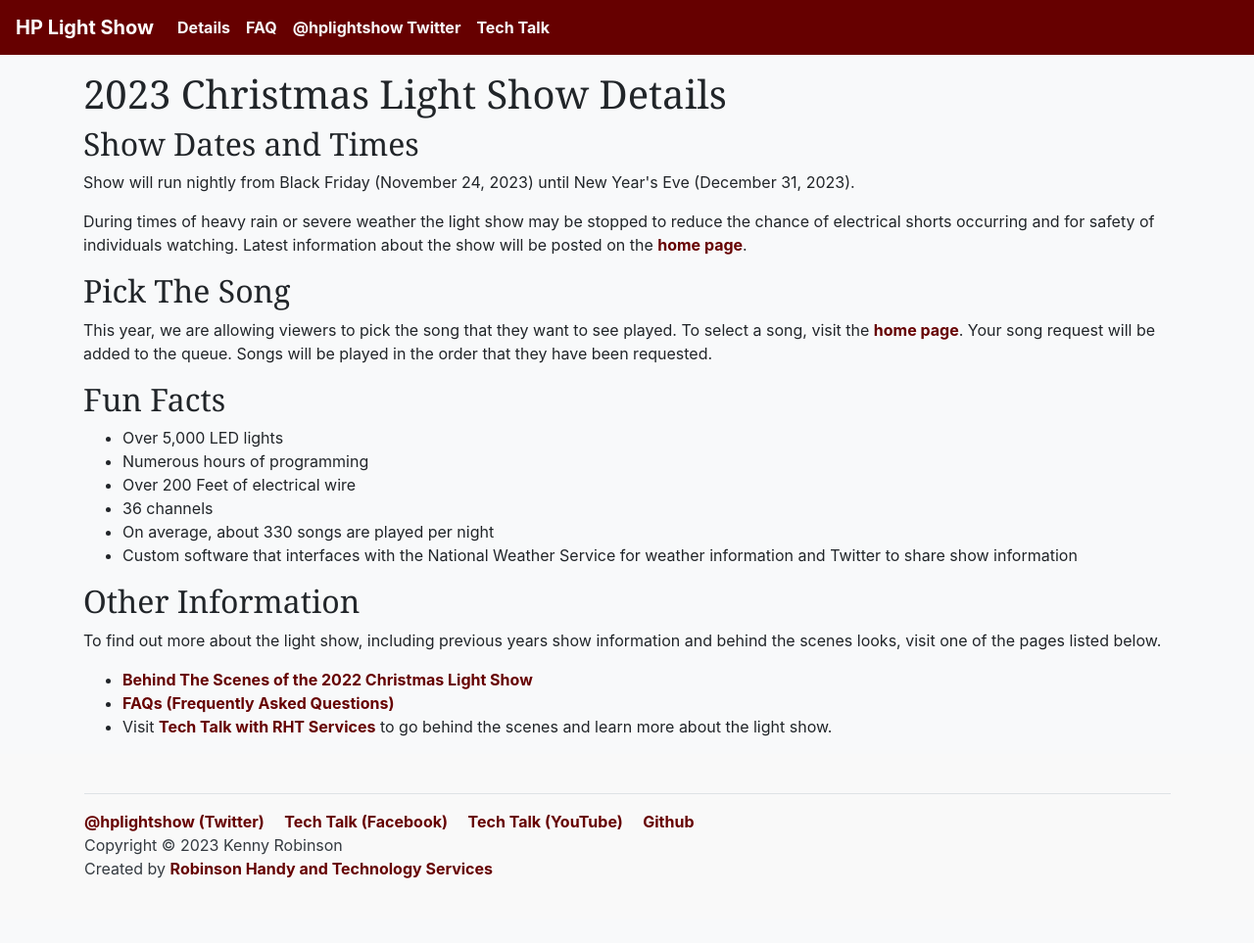
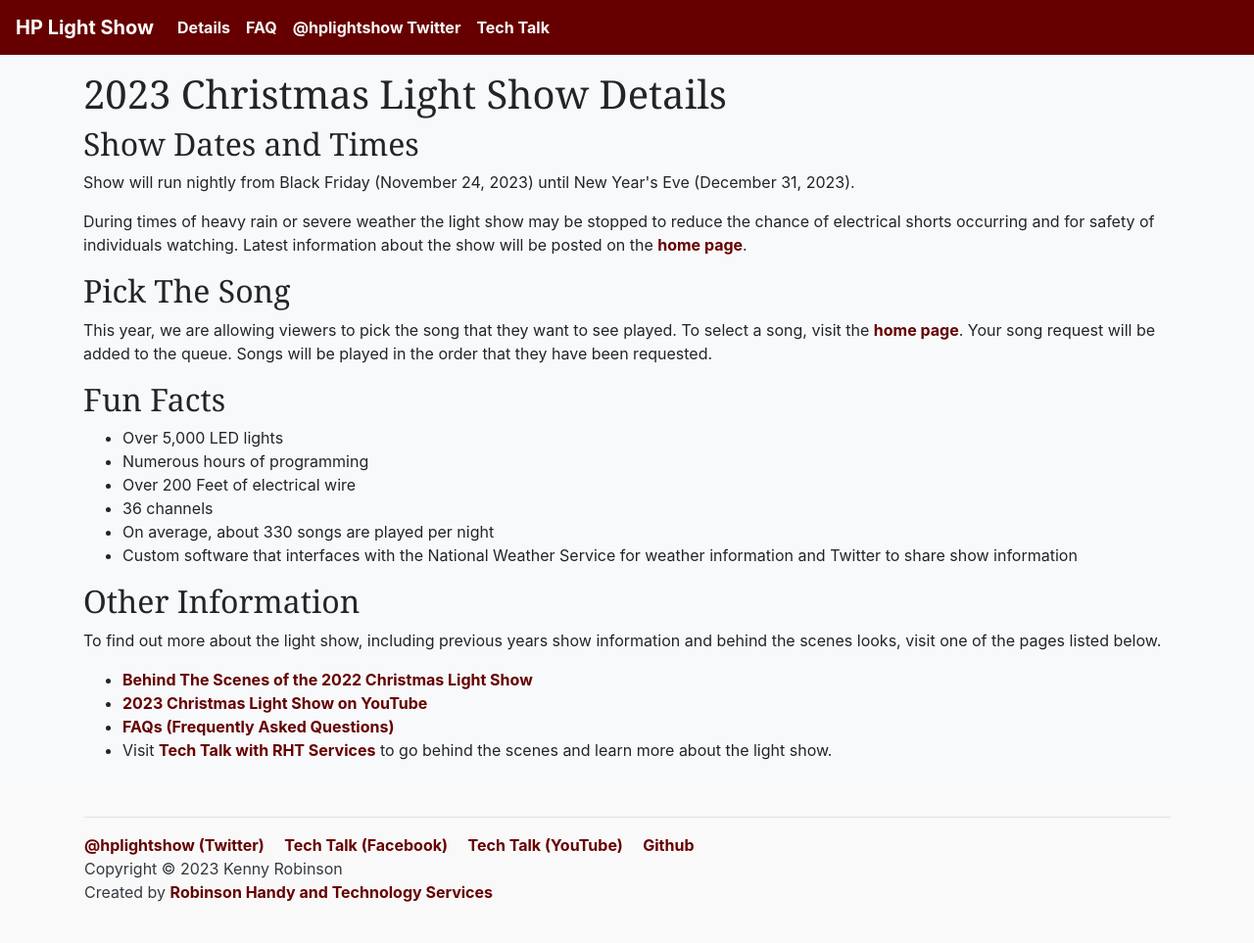
Before and after one commit to almostengr/light-show-extender, an MkDocs documentation site: the page built from website/docs/details.md, in a window 1280 px wide. Shown: the whole page at 98% size. Built offline with MkDocs 1.6.1, drawn with Linux system fonts in a browser that asks for light colours; nearby versions of some CDN libraries; library files that are not in the unit come from our copies; before the commit the page ends 939 px from its top, so only the background shows below that.

Commit message:
added recording link

```diff
--- a/website/docs/details.md
+++ b/website/docs/details.md
@@ -31,5 +31,6 @@ To find out more about the light show, including previous years show information
 scenes looks, visit one of the pages listed below.
 
 * <a href="https://www.youtube.com/watch?v=-1xZ8bZFQcM" target="_blank">Behind The Scenes of the 2022 Christmas Light Show</a>
+* <a href="https://www.youtube.com/watch?v=9zVLhOTrREI" target="_blank">2023 Christmas Light Show on YouTube</a>
 * [FAQs (Frequently Asked Questions)](/faq)
 * Visit <a href="https://www.youtube.com/channel/UC4xp-TEEIAL-4XtMVvfRaQw" target="_blank">Tech Talk with RHT Services</a> to go behind the scenes and learn more about the light show.
```
